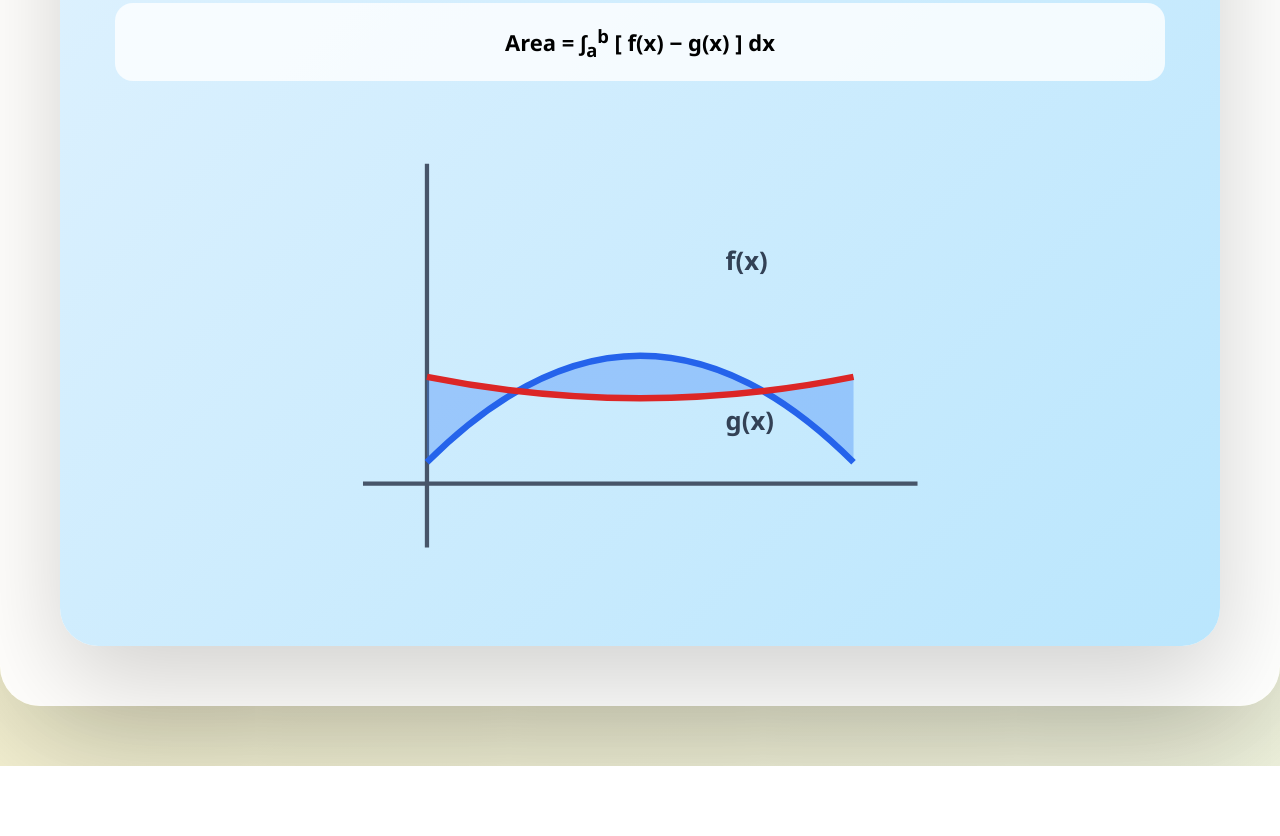
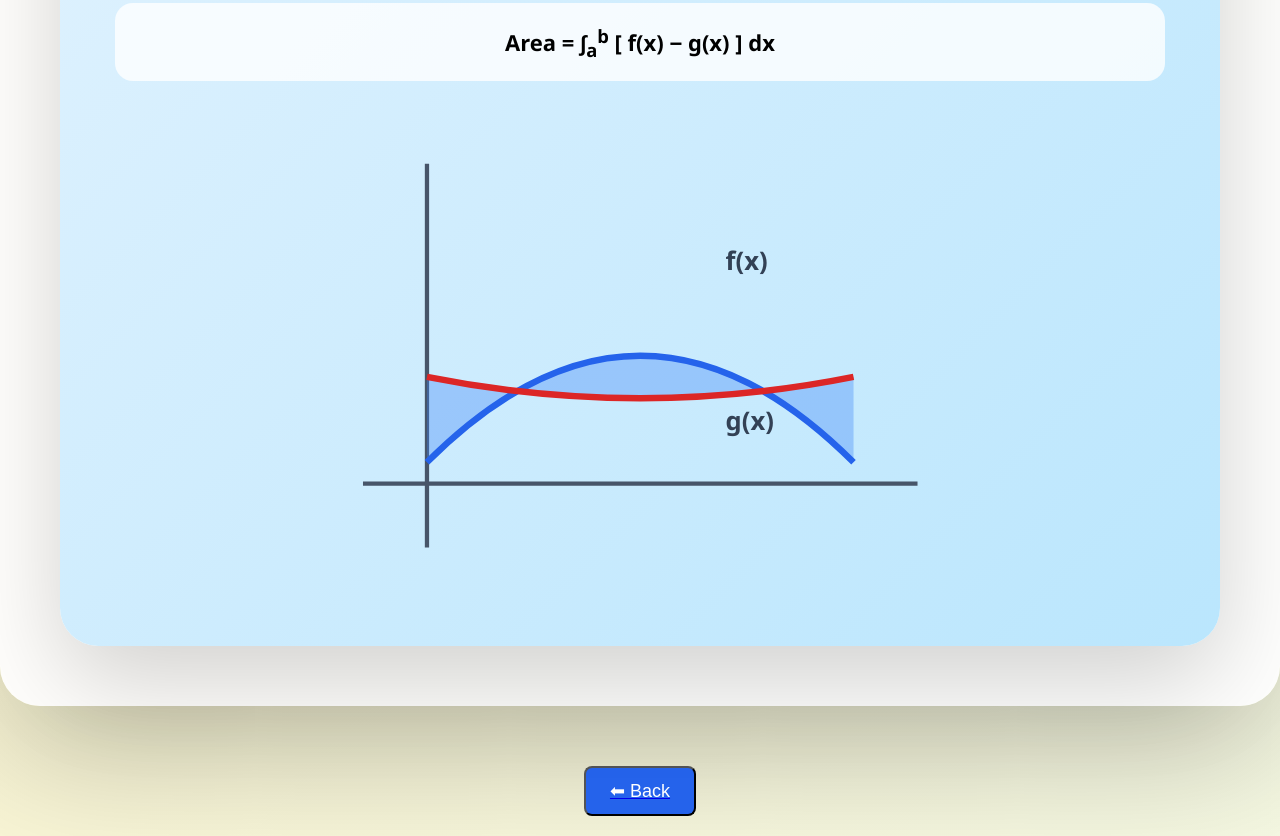
Before and after one commit to animeman0001111-cloud/applications-of-integral, a plain HTML site: page AREA2.html in a window 1280 px wide. Shown: the part 1711-2547 px from the top of the page. Before the commit the page ends 2477 px from the top, so only its background shows below. Drawn offline with Linux system fonts and the light colour scheme.

Commit message:
Update AREA2.html

```diff
--- a/AREA2.html
+++ b/AREA2.html
@@ -134,6 +134,22 @@ p,li{font-size:19px;line-height:1.8}
   fill:#334155;
   font-weight:bold;
 }
+  	/*===== BACK HOME ====*/
+.center-btn {
+  display: block;              /* required for margin auto */
+  width: fit-content;
+  margin: 20px auto;           /* centers horizontally */
+  text-decoration: none;
+  padding: 12px 24px;
+  background-color: #2563eb;
+  color: white;
+  font-size: 18px;
+  border-radius: 8px;
+}
+
+.center-btn:hover {
+  background-color: #1e40af;
+}
 </style>
 </head>
 
@@ -218,7 +234,7 @@ Area = ∫<sub>a</sub><sup>b</sup> [ f(x) − g(x) ] dx
 
 </div>
 </div>
-
+<a href="index.html"><button class="center-btn">⬅ Back </button></a>
 <script>
 const cards=document.querySelectorAll('.card');
 const observer=new IntersectionObserver(entries=>{
```
